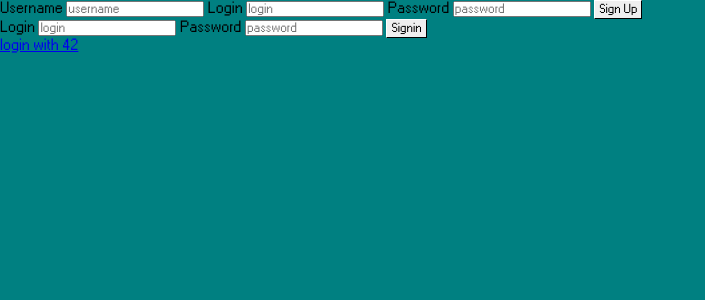
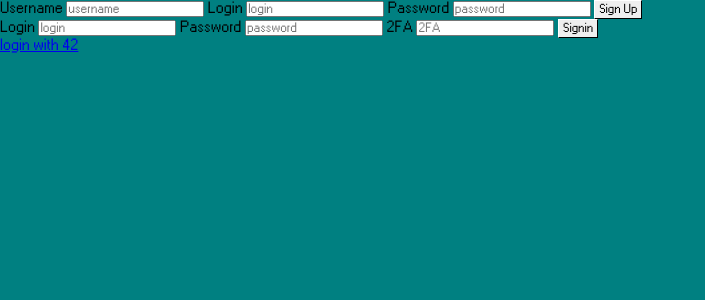
Before and after one commit to valentinRog/42-ft_transcendence, a SvelteKit app in the folder frontend/: page /login in a window 1280 px wide. Shown: the top 300 px of the page, without its empty margins (0-705 px from the left). Built offline with nearby package versions, Linux system fonts and the light colour scheme.

Commit message:
je le fais

```diff
--- a/frontend/src/routes/+page.ts
+++ b/frontend/src/routes/+page.ts
@@ -9,7 +9,7 @@ export async function load() {
 			token.set(sessionStorage.getItem('token'));
 		}
 		if (!get(token)) {
-			throw redirect(302, '/login');
+			throw redirect(302, '/login', { replace: true });
 		}
 	}
 }
--- a/frontend/src/routes/login/+page.svelte
+++ b/frontend/src/routes/login/+page.svelte
@@ -64,6 +64,8 @@
 	<input type="text" id="login" name="login" placeholder="login" />
 	<label for="password">Password</label>
 	<input type="password" id="password" name="password" placeholder="password" />
+	<label for="twoFactor">2FA</label>
+	<input type="text" id="twoFactor" name="twoFactor" placeholder="2FA" />
 	<input type="submit" value="Signin" />
 </form>
 
```
